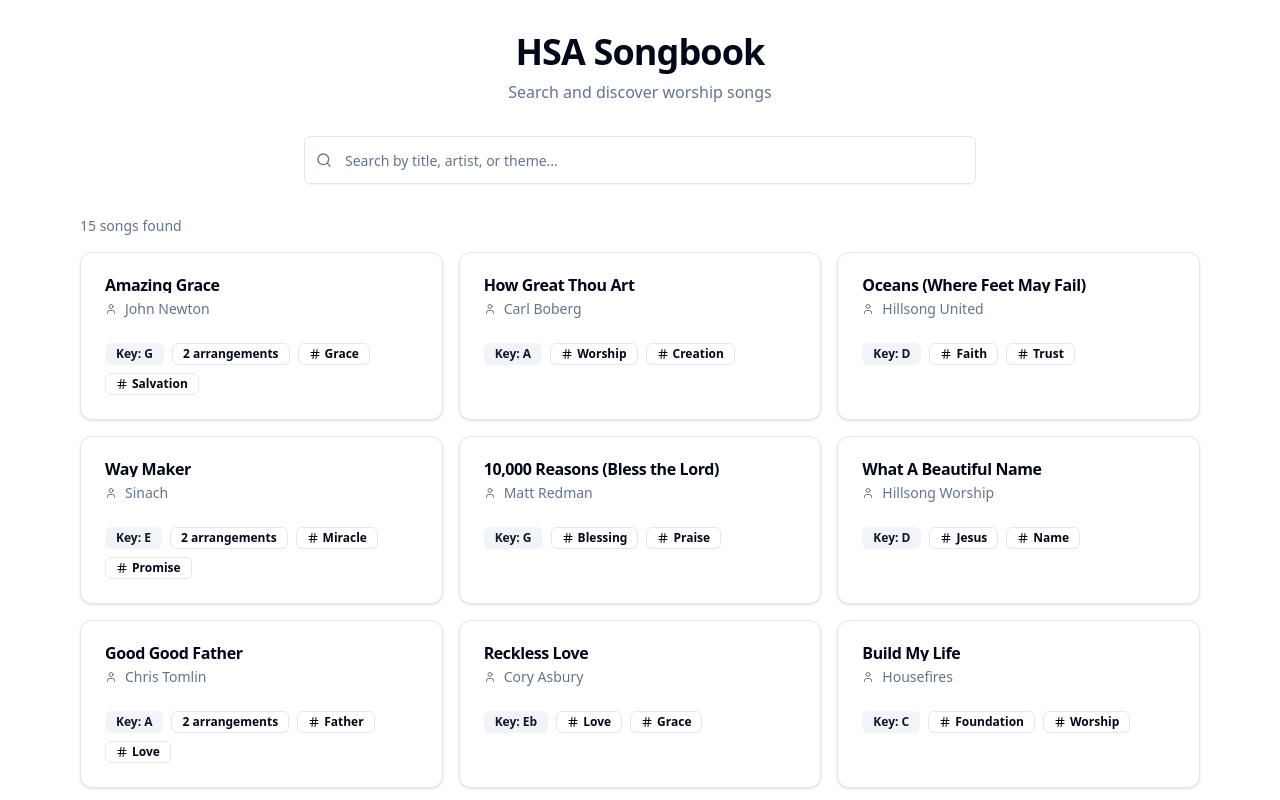
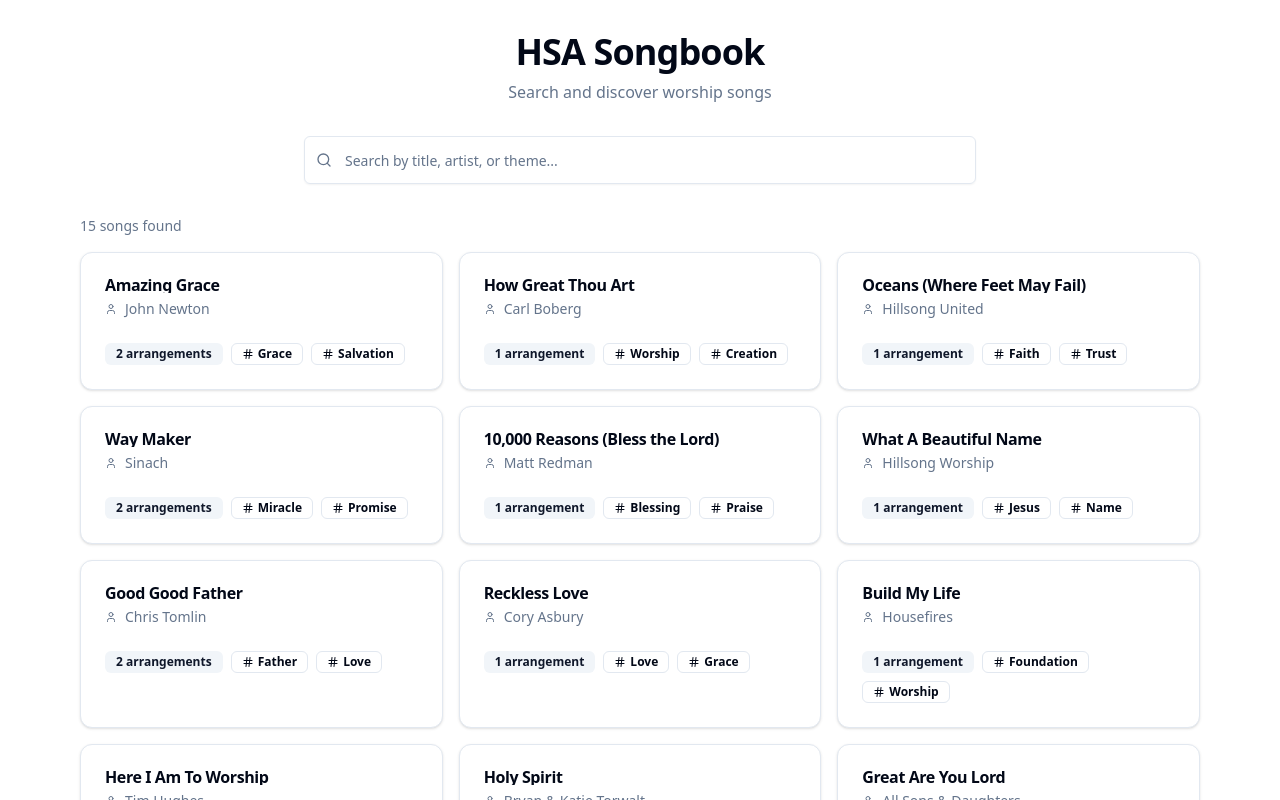
Before and after one commit to Kuebic/hsasongbook, a React (Vite) app: page / in a window 1280 px wide. Shown: the top 800 px of the page. Built offline with nearby package versions, Linux system fonts and the light colour scheme.

Commit message:
refactor: remove default arrangement concept

```diff
--- a/src/features/arrangements/components/ArrangementHeader.jsx
+++ b/src/features/arrangements/components/ArrangementHeader.jsx
@@ -8,11 +8,9 @@
       <div>
         <h1 className="text-2xl sm:text-3xl font-bold">
           {songTitle}
-          {arrangement.name !== 'Default' && (
-            <span className="text-muted-foreground font-normal">
-              {' '}– {arrangement.name}
-            </span>
-          )}
+          <span className="text-muted-foreground font-normal">
+            {' '}– {arrangement.name}
+          </span>
         </h1>
         <p className="text-muted-foreground text-lg mt-1">{artist}</p>
       </div>
@@ -48,9 +46,7 @@
       {/* Tags */}
       {arrangement.tags && arrangement.tags.length > 0 && (
         <div className="flex flex-wrap gap-1">
-          {arrangement.tags
-            .filter(tag => tag !== 'default')
-            .map((tag, index) => (
+          {arrangement.tags.map((tag, index) => (
               <Badge key={index} variant="outline" className="text-xs capitalize">
                 <Hash className="h-2 w-2 mr-1" />
                 {tag}
--- a/src/features/search/components/SongList.jsx
+++ b/src/features/search/components/SongList.jsx
@@ -21,7 +21,6 @@
     <div className="grid gap-4 sm:grid-cols-2 lg:grid-cols-3">
       {songs.map(song => {
         const arrangements = getArrangementsBySongId(song.id)
-        const defaultArrangement = arrangements[0]
 
         return (
           <Link
@@ -39,14 +38,9 @@
               </CardHeader>
               <CardContent>
                 <div className="flex flex-wrap gap-2">
-                  {defaultArrangement && (
+                  {arrangements.length > 0 && (
                     <Badge variant="secondary" className="text-xs">
-                      Key: {defaultArrangement.key}
-                    </Badge>
-                  )}
-                  {arrangements.length > 1 && (
-                    <Badge variant="outline" className="text-xs">
-                      {arrangements.length} arrangements
+                      {arrangements.length} {arrangements.length === 1 ? 'arrangement' : 'arrangements'}
                     </Badge>
                   )}
                   {song.themes?.slice(0, 2).map((theme, index) => (
--- a/src/features/songs/components/ArrangementCard.jsx
+++ b/src/features/songs/components/ArrangementCard.jsx
@@ -14,13 +14,8 @@
   return (
     <Card className="h-full flex flex-col hover:shadow-lg transition-all hover:scale-[1.02]">
       <CardHeader>
-        <CardTitle className="text-lg line-clamp-2 flex items-start justify-between">
+        <CardTitle className="text-lg line-clamp-2">
           <span>{arrangement.name}</span>
-          {arrangement.tags?.includes('default') && (
-            <Badge variant="outline" className="ml-2 text-xs">
-              Default
-            </Badge>
-          )}
         </CardTitle>
         <CardDescription className="space-y-1">
           <div className="flex items-center gap-2">
@@ -54,14 +49,12 @@
           {/* Tags */}
           {arrangement.tags && arrangement.tags.length > 0 && (
             <div className="flex flex-wrap gap-1">
-              {arrangement.tags
-                .filter(tag => tag !== 'default')
-                .map((tag, index) => (
-                  <Badge key={index} variant="outline" className="text-xs capitalize">
-                    <Hash className="h-2 w-2 mr-1" />
-                    {tag}
-                  </Badge>
-                ))}
+              {arrangement.tags.map((tag, index) => (
+                <Badge key={index} variant="outline" className="text-xs capitalize">
+                  <Hash className="h-2 w-2 mr-1" />
+                  {tag}
+                </Badge>
+              ))}
             </div>
           )}
         </div>
```
